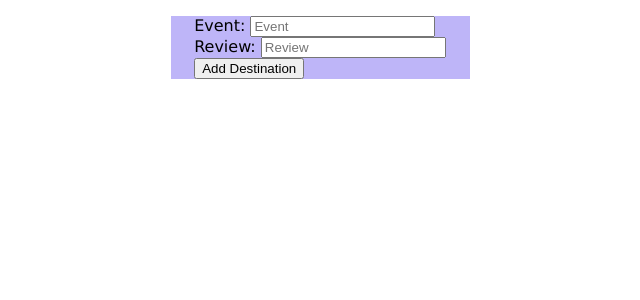
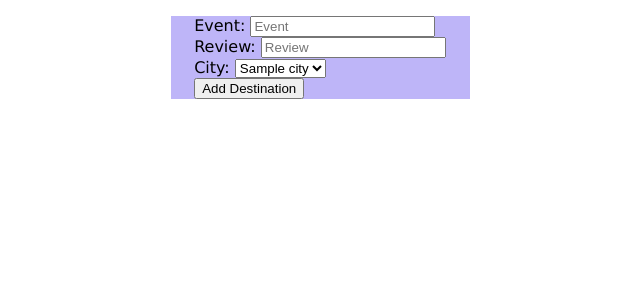
Before and after one commit to zoeeustace/solo-project, a Flask app: template templates/my-list/new-sight.html in a window 1280 px wide. Shown: the part 75-375 px from the top of the page, without its empty margins (320-960 px from the left). Run offline with Flask 3, Linux system fonts and the light colour scheme; the template is opened without the code that fills it: most values are stand-ins (such as "Sample title", 1, 10 or a date in 2020).

Commit message:
changes to sight

```diff
--- a/templates/my-list/new-sight.html
+++ b/templates/my-list/new-sight.html
@@ -14,6 +14,17 @@
                 <input type="text" id="review" name="review" placeholder="Review"></input>
             </div>
 
+            <div>
+                <label for="city">City:</label>
+                <select id="city" name="city_id">
+                  {% for city in all_cities %}
+                    <option value="{{city.id}}"
+                      {% if sight.city.id == city.id %} selected="selected"{% endif %}>
+                      {{ city.name }}
+                    </option>
+                  {% endfor %}
+                </select>
+              </div>
 
             <button type="submit">Add Destination</button>
 
--- a/templates/my-list/show.html
+++ b/templates/my-list/show.html
@@ -9,8 +9,8 @@
     <p><a href="/my-list/{{city.id}}/edit">Edit</a></p>
         {% for sight in all_sights %}
             <div class="sights">
-                Event: {{ sight.event }}
-                Review: {{ sight.review }}
+                Event: {{ city.sight.event }}
+                Review: {{ city.sight.review }}
             </div>
             <div class="buttons">
                 <form class="delete-form" action="/my-list/{{ sight.id }}/delete-sight" method="POST">
```
Also changed, not shown: controllers/cities_controller.py (+7 -7 lines).
